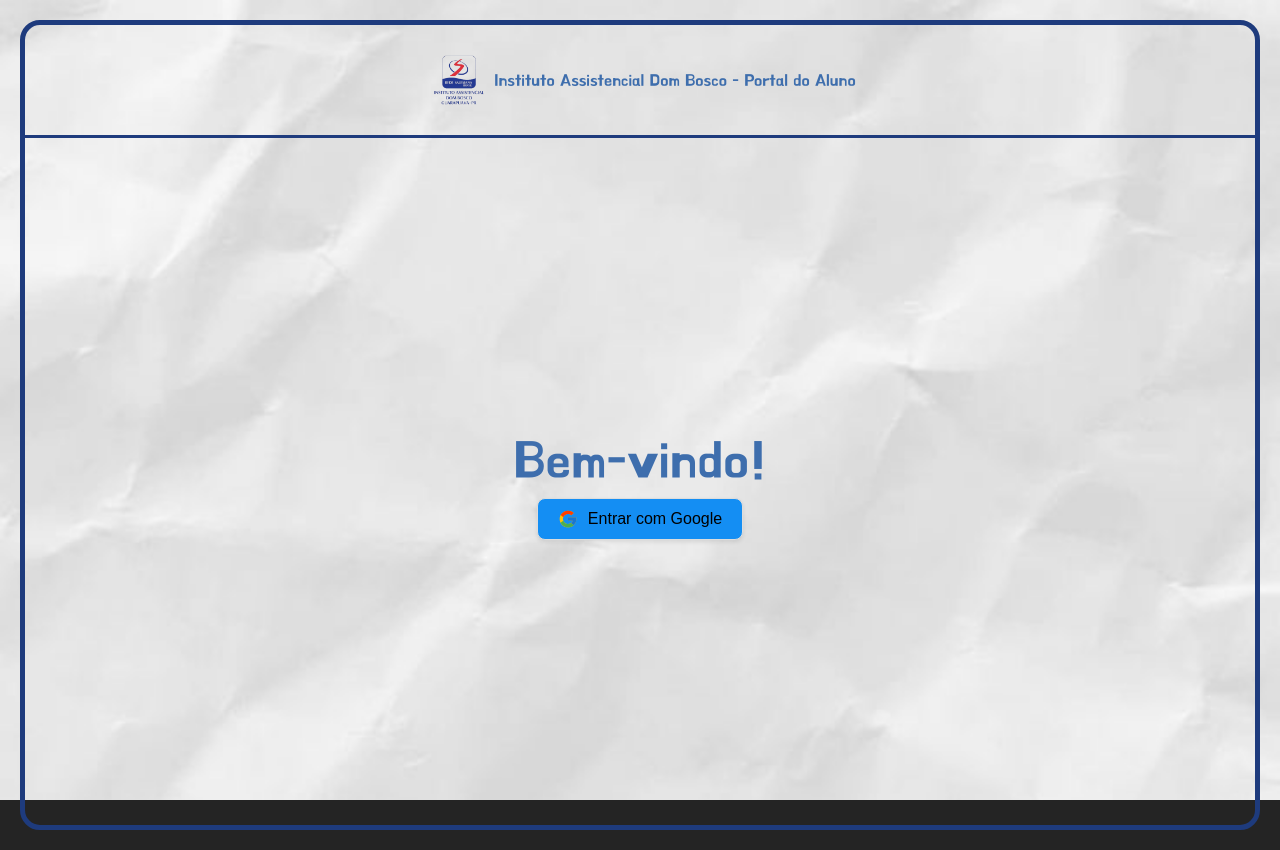
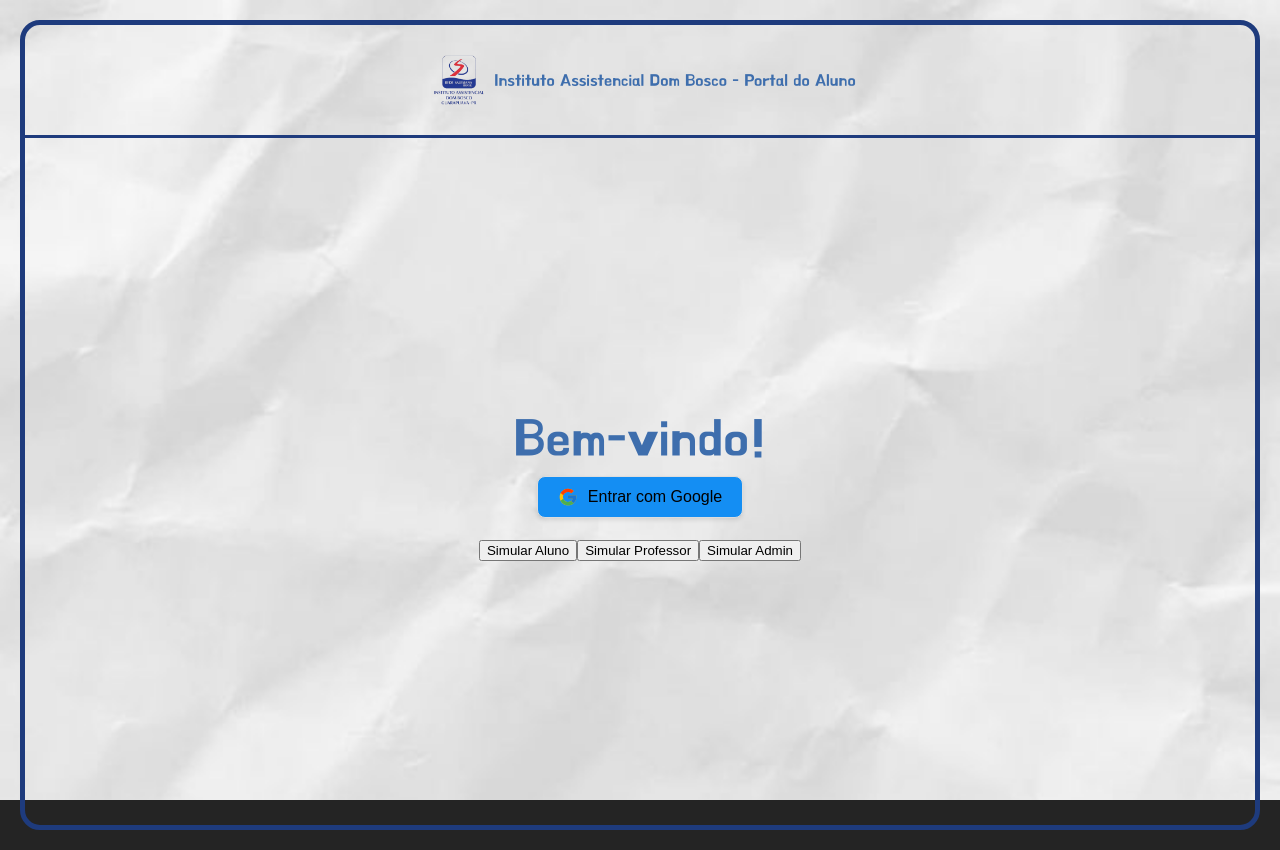
Before and after one commit to MilenaRickliS/plataforma-dom-bosco, a React (Vite) app: page /login in a window 1280 px wide. Built offline with nearby package versions, Linux system fonts and the light colour scheme; no server answers.

Commit message:
simulacao

```diff
--- a/src/contexts/auth.jsx
+++ b/src/contexts/auth.jsx
@@ -27,8 +27,38 @@ export default function AuthProvider({ children }) {
     return () => unsub();
   }, []);
 
-  async function signInGoogle() {
+  // async function signInGoogle() {
+  //   try {
+  //     const result = await signInWithPopup(auth, provider);
+  //     const email = result.user.email;
+
+  //     if (
+  //       email !== rotas.aluno &&
+  //       email !== rotas.professor &&
+  //       email !== rotas.admin
+  //     ) {
+  //       await signOut(auth);
+  //       alert("Email não autorizado!");
+  //       return;
+  //     }
+
+  //     setUser(result.user);
+  //   } catch (error) {
+  //     console.error("Erro ao logar: ", error);
+  //   }
+  // }
+  async function signInGoogle(simulatedRole) {
     try {
+      let resultUser;
+
+      if (simulatedRole) {
+
+        resultUser = {
+          email: rotas[simulatedRole],
+          displayName: simulatedRole.toUpperCase()
+        };
+      } else {
+
         const result = await signInWithPopup(auth, provider);
         const email = result.user.email;
 
@@ -42,7 +72,10 @@ export default function AuthProvider({ children }) {
           return;
         }
 
-      setUser(result.user);
+        resultUser = result.user;
+      }
+
+      setUser(resultUser);
     } catch (error) {
       console.error("Erro ao logar: ", error);
     }
--- a/src/pages/Login/index.jsx
+++ b/src/pages/Login/index.jsx
@@ -29,6 +29,11 @@ export default function Login() {
         <button className="google-btn" onClick={signInGoogle}>
           <FcGoogle className="google-icon" /> Entrar com Google
         </button>
+        <div style={{ marginTop: '20px' }}>
+          <button onClick={() => signInGoogle("aluno")}>Simular Aluno</button>
+          <button onClick={() => signInGoogle("professor")}>Simular Professor</button>
+          <button onClick={() => signInGoogle("admin")}>Simular Admin</button>
+        </div>
       </div>
     </div>
   );
```
Lines whose indentation alone changed are shown as unchanged.
